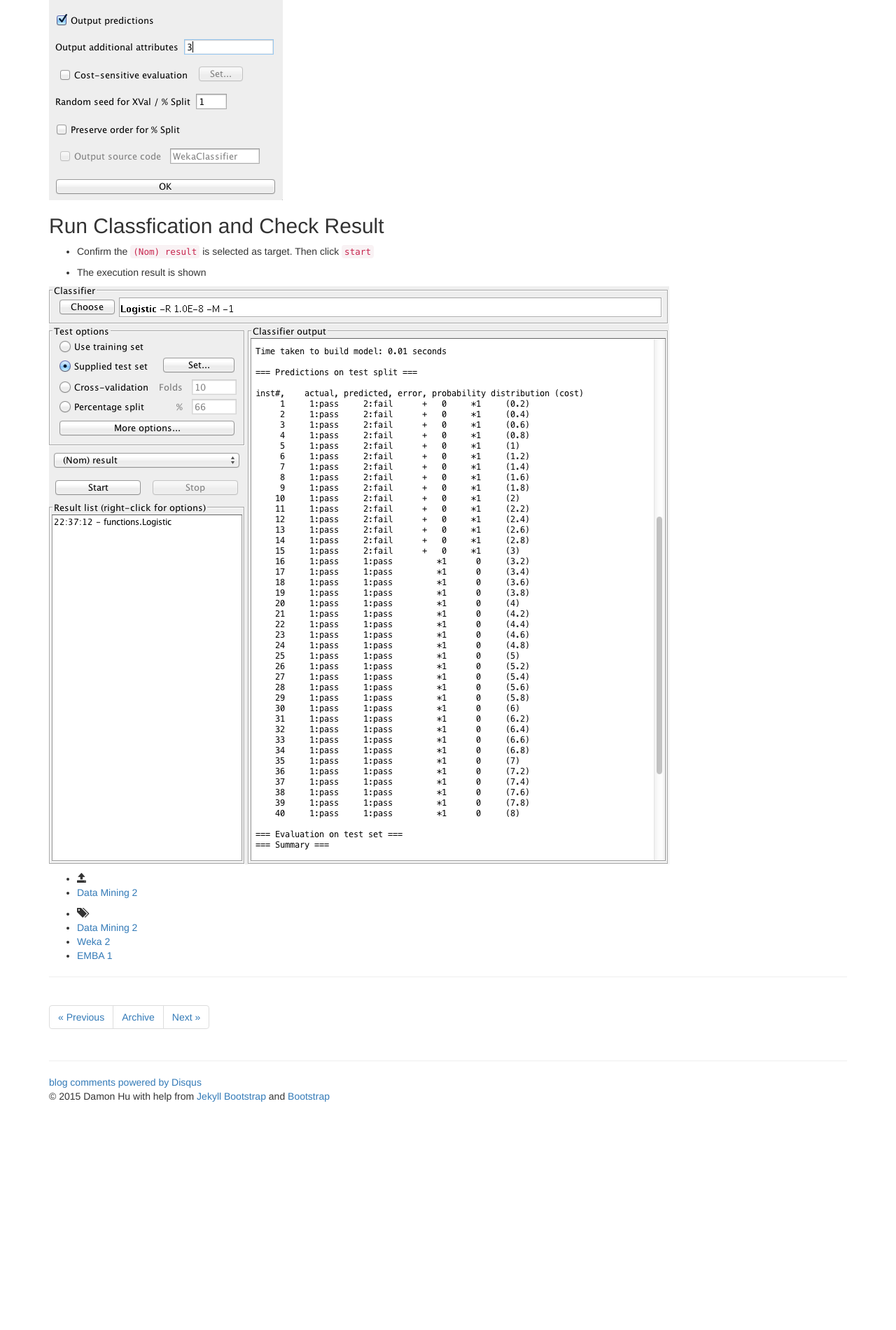
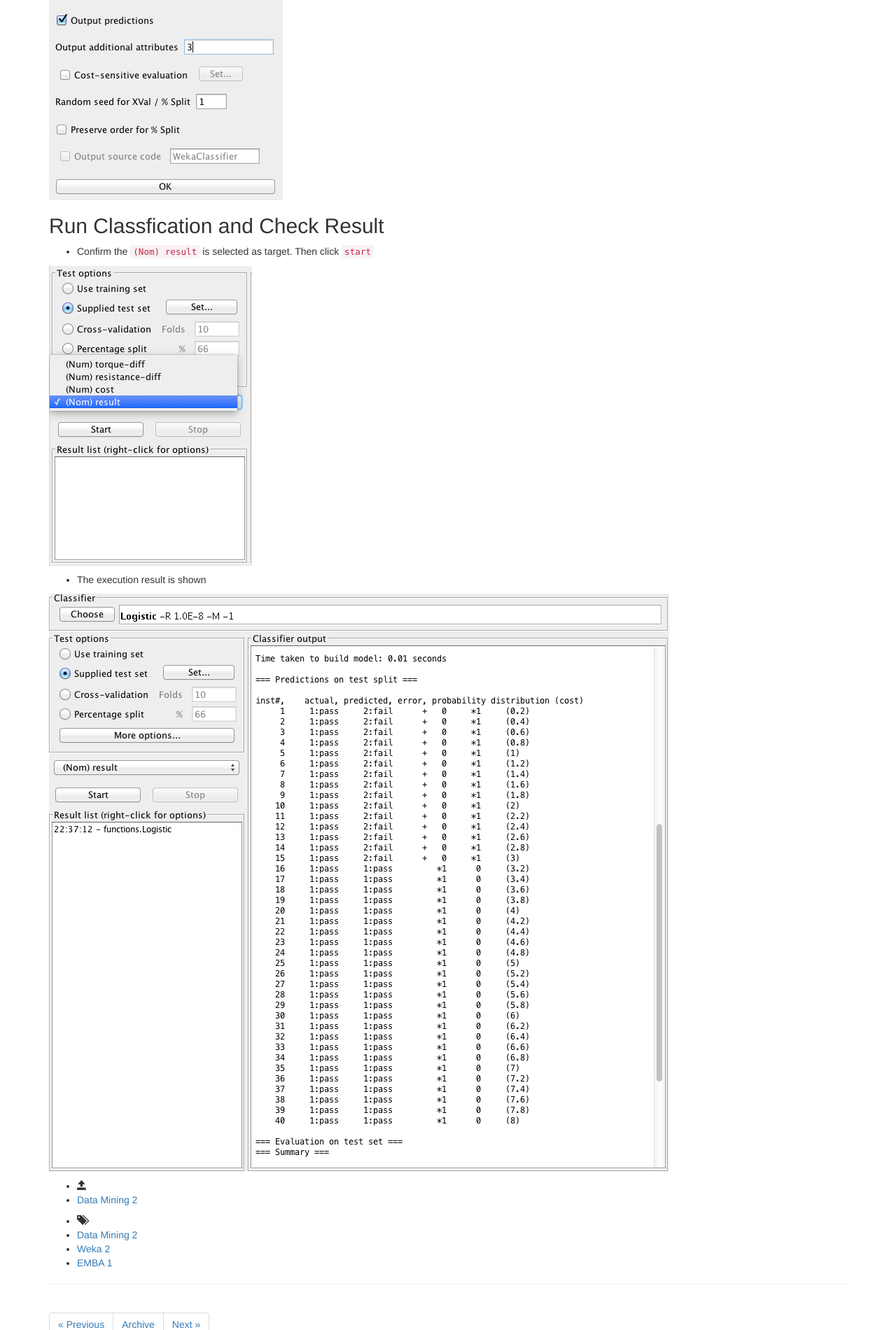
Before and after one commit to dapenghu/dapenghu.github.io, a Jekyll site: the page built from _posts/2015-09-13-rehmertz-prediction-with-weka.md, in a window 1280 px wide. Shown: the part 4500-6400 px from the top of the page at 70% size. Built offline with Jekyll 4.4.1, drawn with Linux system fonts in a browser that asks for light colours; nearby versions of some CDN libraries; library files that are not in the unit come from our copies; comment, search, counter and statistics services are not loaded; before the commit the page ends 6086 px from its top, so only the background shows below that.

Commit message:
nom-result

```diff
--- a/_posts/2015-09-13-rehmertz-prediction-with-weka.md
+++ b/_posts/2015-09-13-rehmertz-prediction-with-weka.md
@@ -150,6 +150,8 @@ Create testing data file [rehmertz-test.arff](Rehmertz-2-test.arff).
 
 - Confirm the `(Nom) result` is selected as target. Then click `start`
 
+![Weka_GUI_Chooser](/assets/nom-result.png)
+
 - The execution result is shown
 
 ![Weka_GUI_Chooser](/assets/logistic-result.png)
```
Also changed, not shown: assets/nom-result.png (added).
